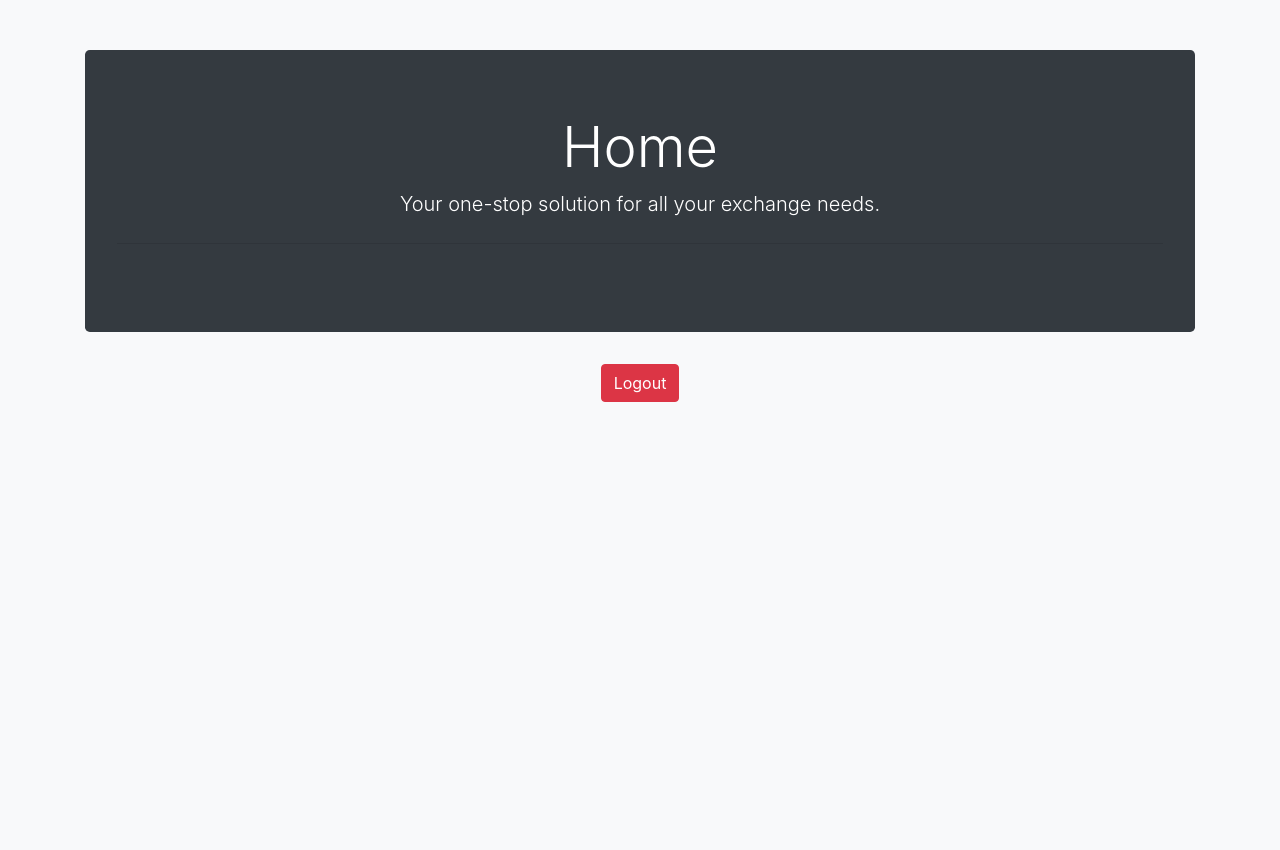
After one commit to PedroFlores1996/Xchange, a Flask app: template app/templates/home.html in a window 1280 px wide. The commit adds this page. Run offline with Flask 3, Linux system fonts and the light colour scheme; the template is opened without the code that fills it, so the values that code supplies are empty; some libraries are stand-ins or nearby versions.

Commit message:
Add next feature to auth redirects and update templates structure

```diff
--- a/app/__init__.py
+++ b/app/__init__.py
@@ -11,10 +11,10 @@ def create_app(config=None):
     else:
         app.config.from_object(config)
 
-    from app.models import db
+    from app.user.models import db
     db.init_app(app)
 
-    from app.auth import loginManager, bp as auth_bp
+    from app.auth.auth import loginManager, bp as auth_bp
     loginManager.init_app(app)
     loginManager.login_view = 'auth.login'
     app.register_blueprint(auth_bp)
--- a/app/config.py
+++ b/app/config.py
@@ -6,12 +6,12 @@ class Config:
     SECRET_KEY = 'your_secret_key'
     SQLALCHEMY_DATABASE_URI = 'sqlite:///' + os.path.join(basedir, 'app.db')
     SQLALCHEMY_TRACK_MODIFICATIONS = False
-    SERVER_NAME = 'localhost:5000'
+    SERVER_NAME = 'localhost:8000'
     DEBUG = False
 
 class TestConfig:
     SECRET_KEY = 'your_secret_key'
     SQLALCHEMY_DATABASE_URI = 'sqlite:///' + os.path.join(basedir, 'app.db')
     SQLALCHEMY_TRACK_MODIFICATIONS = False
-    SERVER_NAME = 'localhost:5000'
+    SERVER_NAME = 'localhost:8000'
     DEBUG = True
--- /dev/null
+++ b/app/templates/home.html
@@ -0,0 +1,40 @@
+<!DOCTYPE html>
+<html lang="en">
+    <head>
+        <meta charset="UTF-8">
+        <meta name="viewport" content="width=device-width, initial-scale=1.0">
+        <title>Home</title>
+        <link rel="stylesheet" href="https://stackpath.bootstrapcdn.com/bootstrap/4.5.2/css/bootstrap.min.css">
+        <style>
+            body {
+                background-color: #f8f9fa;
+                position: relative;
+                min-height: 100vh;
+            }
+            .jumbotron {
+                background-color: #343a40;
+                color: white;
+                margin-top: 50px;
+            }
+            .btn-primary {
+                background-color: #007bff;
+                border-color: #007bff;
+            }
+        </style>
+    </head>
+    <body>
+        <div class="container">
+            <div class="jumbotron text-center">
+                <h1 class="display-4">Home</h1>
+                <p class="lead">Your one-stop solution for all your exchange needs.</p>
+                <hr class="my-4">
+            </div>
+            <div class="text-center mt-3">
+                <a href="{{ url_for('auth.logout') }}" class="btn btn-danger">Logout</a>
+            </div>
+        </div>
+        <script src="https://code.jquery.com/jquery-3.5.1.slim.min.js"></script>
+        <script src="https://cdn.jsdelivr.net/npm/@popperjs/core@2.5.4/dist/umd/popper.min.js"></script>
+        <script src="https://stackpath.bootstrapcdn.com/bootstrap/4.5.2/js/bootstrap.min.js"></script>
+    </body>
+</html>
```
Also changed, not shown: app/auth/auth.py (renamed from app/auth.py, +9 -8 lines), app/templates/auth/login.html (renamed from app/templates/login.html, +7 -1 lines), app/templates/auth/signin.html (renamed from app/templates/signin.html, +10 -1 lines), app/app.db, app/auth/forms.py (renamed from app/forms.py), app/templates/auth/base.html (renamed from app/templates/base.html), app/user/models.py (renamed from app/models.py).
